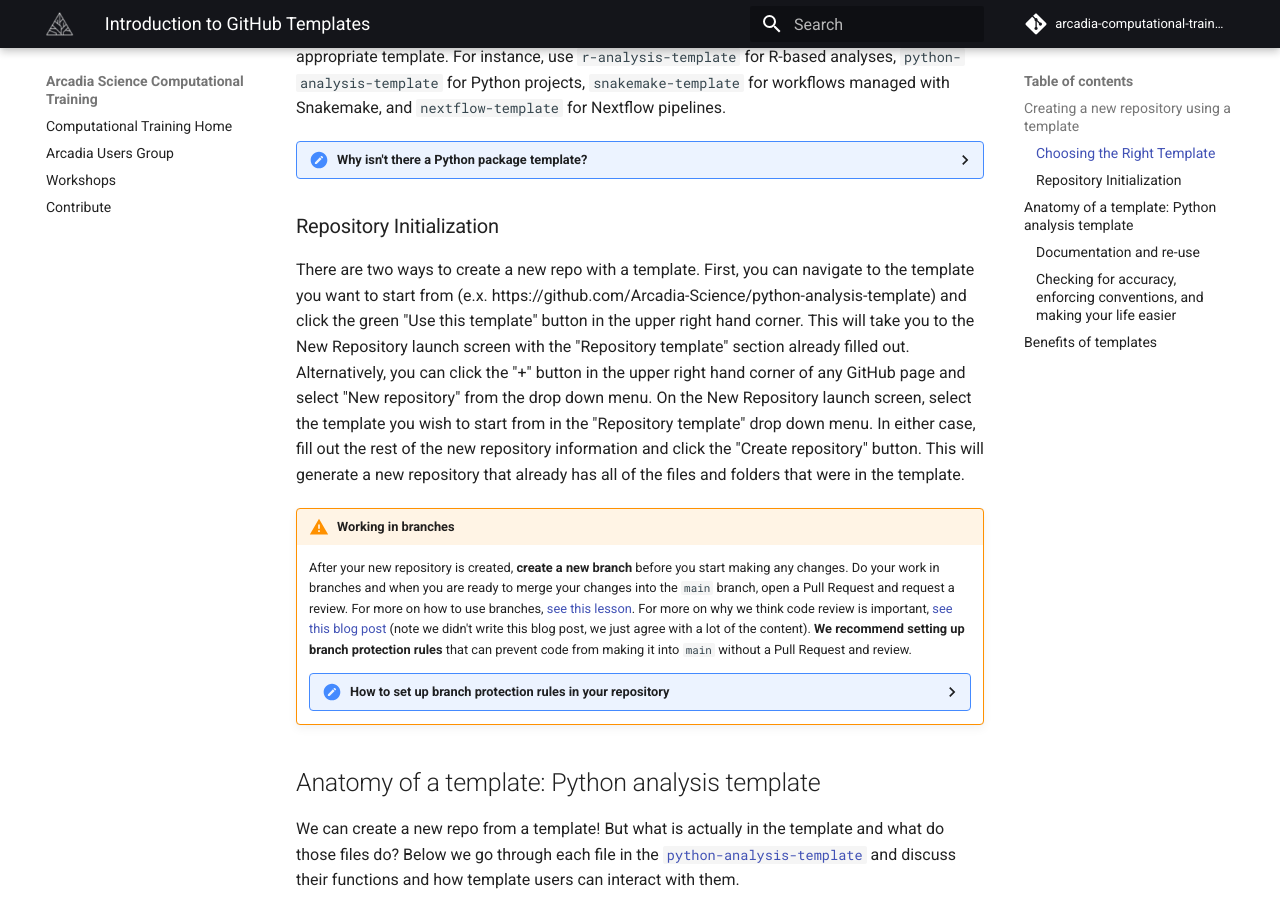
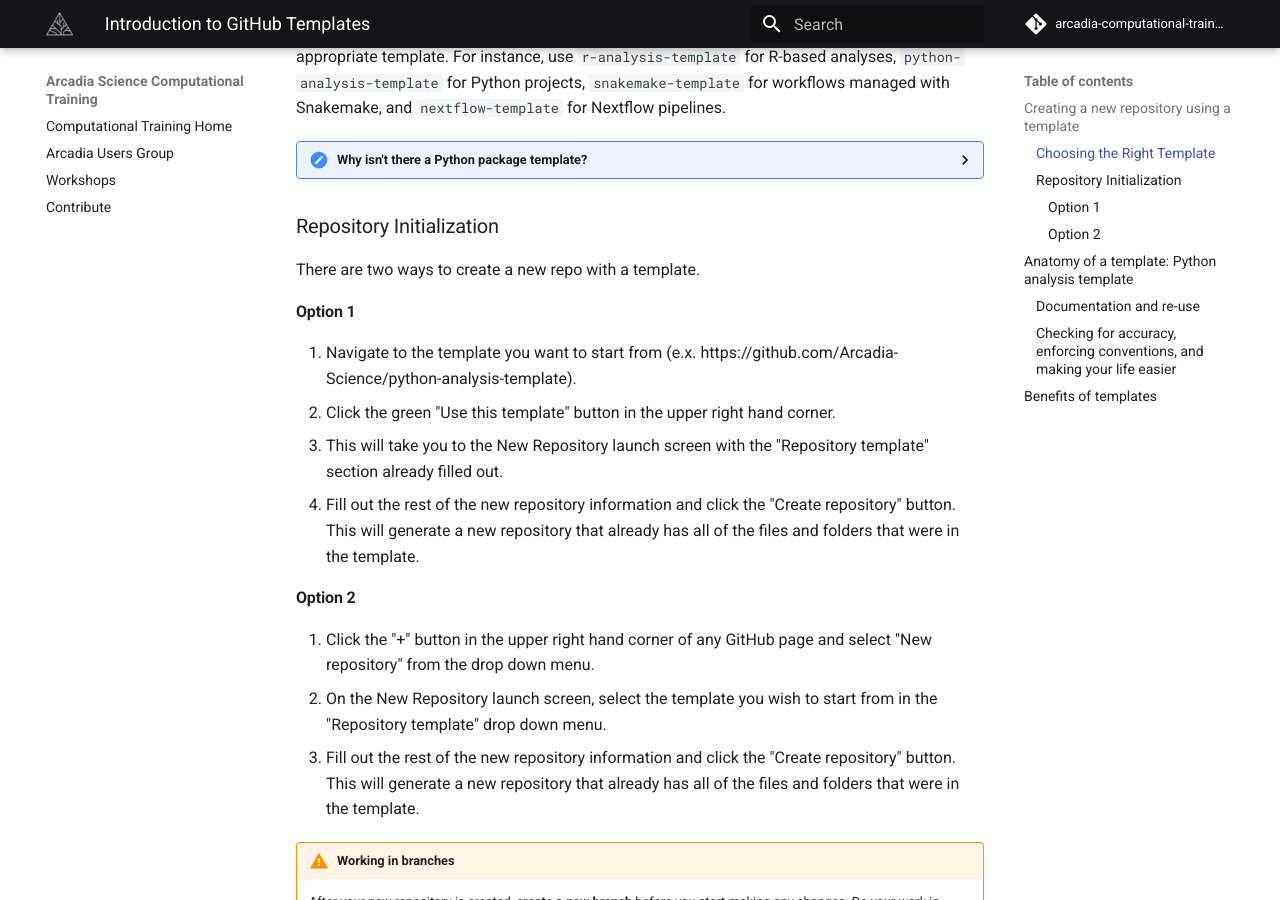
Before and after one commit to Arcadia-Science/arcadia-computational-training, an MkDocs documentation site: the page built from docs/arcadia-users-group/20240305-github-templates/lesson.md, in a window 1280 px wide and 900 px high, scrolled down 519 px. Built offline with MkDocs 1.6.1 and Material for MkDocs 9.7.7, drawn with Linux system fonts in a browser that asks for light colours; comment, search, counter and statistics services are not loaded; some of the changed text lies outside the part shown.

Commit message:
reformat to numbers and add missing bullet points

```diff
--- a/docs/arcadia-users-group/20240305-github-templates/lesson.md
+++ b/docs/arcadia-users-group/20240305-github-templates/lesson.md
@@ -28,13 +28,19 @@
 ### Repository Initialization
 
 There are two ways to create a new repo with a template.
-First, you can navigate to the template you want to start from (e.x. https://github.com/Arcadia-Science/python-analysis-template) and click the green "Use this template" button in the upper right hand corner.
-This will take you to the New Repository launch screen with the "Repository template" section already filled out.
-Alternatively, you can click the "+" button in the upper right hand corner of any GitHub page and select "New repository" from the drop down menu.
-On the New Repository launch screen, select the template you wish to start from in the "Repository template" drop down menu.
-In either case, fill out the rest of the new repository information and click the "Create repository" button.
-This will generate a new repository that already has all of the files and folders that were in the template.
 
+#### Option 1
+
+1. Navigate to the template you want to start from (e.x. https://github.com/Arcadia-Science/python-analysis-template).
+2. Click the green "Use this template" button in the upper right hand corner.
+3. This will take you to the New Repository launch screen with the "Repository template" section already filled out.
+4. Fill out the rest of the new repository information and click the "Create repository" button. This will generate a new repository that already has all of the files and folders that were in the template.
+
+#### Option 2
+
+1. Click the "+" button in the upper right hand corner of any GitHub page and select "New repository" from the drop down menu.
+2. On the New Repository launch screen, select the template you wish to start from in the "Repository template" drop down menu.
+3. Fill out the rest of the new repository information and click the "Create repository" button. This will generate a new repository that already has all of the files and folders that were in the template.
 
 !!! warning "Working in branches"
 
@@ -47,11 +53,9 @@
     <summary>How to set up branch protection rules in your repository</summary>
     Branch protection rules are configured by clicking on the "branches" menu item on the lefthand side of the repo "settings" page.
     The following Branch protection rules should be enabled:
-    <li>**Require a pull request before merging**: this blocks *anyone* from pushing directly to the main branch (this is particularly important to prevent accidental pushes directly to the public repo `main` when updating the public repo from the private repo).</li>
-    <li>**Require approvals:** this requires that there be at least one approving reviews before a PR can be merged. For public repos, the minimum number should probably be two (since public PRs may be from untrusted external users).</li>
+    <li>**Require a pull request before merging**: this blocks *anyone* from pushing directly to the main branch.</li>
+    <li>**Require approvals:** this requires that there be at least one approving review before a PR can be merged.</li>
     <li>**Require status checks to pass before merging**: this blocks PRs from being merged until all of the CI checks are passing.</li>
-    <li>**Dismiss stale pull request approvals when new commits are pushed”:** this should be enabled in the public repo to require that the most recent reviewable commit has been reviewed and approved (we don’t need this requirement in the private repo, since we can trust internal folks not to push substantive commits without review).</li>
-    <li>**Require linear history**”: this prevents PRs from being merged without squash-merging (this will need to be overridden when merging sync PRs).</li>
     </details>
 
 ## Anatomy of a template: Python analysis template
@@ -86,3 +90,4 @@
 	* When Snakemake upgraded to version 8, the command line interface changed and a syntax update was needed to launch a workflow with conda. Keith caught this change and documented it in the Snakemake template README.md file. When I started a new snakemake workflow, I used Keith's template documentation to launch my workflow and didn't need to spend time looking up the new command.
 	* The version of Snakemake installed in the Snakemake template [causes a `TypeError`](https://github.com/Arcadia-Science/snakemake-template/issues/2). I reported this issue on the template and how I fixed it so that future Snakemake workflow repositories know how to fix it. Eventually, we will incorporate this change into the template itself.
 - **Documentation and training:** The templates themselves are centralized sources of best-practice documentation. Interfacing with this documentation and with the tools and conventions used in the templates trains users on those best practices.
+- **Consistency across the organization:** With templates, we can achieve standardization across the organization in our package managers, directory structures, linting tools, etc. This makes it easier for someone to familiarize themselves with your work and to understand what different files or tools do.
```
